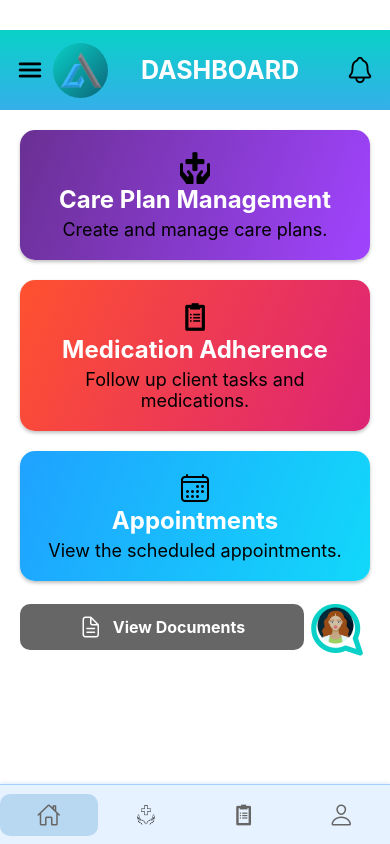
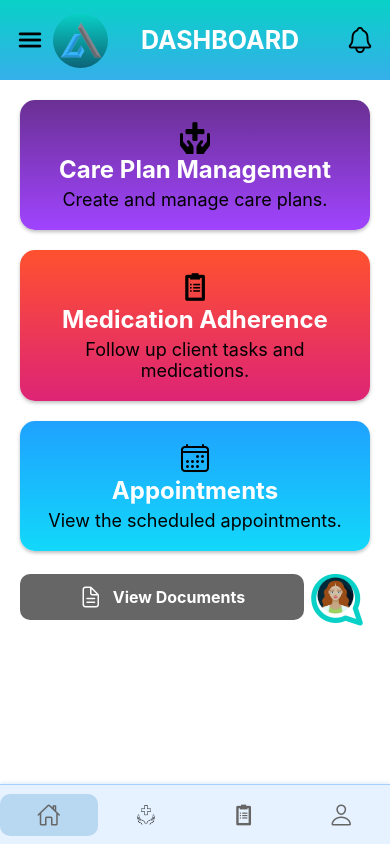
Before and after one commit to akindukodithuwakku/ATG-Mobile, a React Native app: screen /CNDashboard in a window 390 px wide. Built offline with nearby package versions, Linux system fonts and the light colour scheme.

Commit message:
Update Care Navigator dashboard with proper implementation for auto logout feature.

```diff
--- a/screens/CNDashboard.js
+++ b/screens/CNDashboard.js
@@ -1,4 +1,4 @@
-import React, { useState, useCallback  } from "react";
+import React, { useState, useCallback } from "react";
 import {
   View,
   Text,
@@ -6,48 +6,68 @@ import {
   Image,
   TouchableOpacity,
   StatusBar,
-  useColorScheme,
   ScrollView,
+  Platform,
 } from "react-native";
+import { useFocusEffect } from "@react-navigation/native";
 import SideNavigationCN from "../Components/SideNavigationCN";
 import BottomNavigationCN from "../Components/BottomNavigationCN";
-import { Ionicons, Foundation } from "@expo/vector-icons";
-import FontAwesome from "@expo/vector-icons/FontAwesome";
-import FontAwesome5 from "@expo/vector-icons/FontAwesome5";
-import Feather from "@expo/vector-icons/Feather";
+import {
+  Ionicons,
+  Foundation,
+  Feather,
+  FontAwesome,
+  FontAwesome5,
+} from "@expo/vector-icons";
 import { LinearGradient } from "expo-linear-gradient";
+import { useAutomaticLogout } from "../screens/AutoLogout";
 
 const CNDashboard = ({ navigation }) => {
+  const { resetTimer } = useAutomaticLogout();
   const [isMenuOpen, setIsMenuOpen] = useState(false);
-  const scheme = useColorScheme();
+
+  // Reset timer when screen comes into focus
+  useFocusEffect(
+    React.useCallback(() => {
+      resetTimer();
+    }, [])
+  );
+
+  // Handle user interactions to reset the timer
+  const handleUserInteraction = useCallback(() => {
+    resetTimer();
+  }, [resetTimer]);
 
   const toggleMenu = useCallback(() => {
+    resetTimer();
     setIsMenuOpen(!isMenuOpen);
-  }, [isMenuOpen]);
+  }, [isMenuOpen, resetTimer]);
 
-  const navigateToNotifications = useCallback(() => {
-    navigation.navigate("NotificationsCN");
-  }, [navigation]);
-
-  const navigateToChat = useCallback(() => {
-    navigation.navigate("Chat");
-  }, [navigation]);
+  const navigateToScreen = useCallback(
+    (screenName) => {
+      resetTimer();
+      navigation.navigate(screenName);
+    },
+    [navigation, resetTimer]
+  );
 
   return (
-    <View style={styles.container}>
+    <TouchableOpacity
+      activeOpacity={1}
+      onPress={handleUserInteraction}
+      style={styles.container}
+    >
       <StatusBar
-        barStyle={scheme === "dark" ? "light-content" : "dark-content"}
-        translucent={true}
-        backgroundColor={scheme === "dark" ? "black" : "transparent"}
+        barStyle="light-content"
+        backgroundColor="transparent"
+        translucent
       />
 
-      {/* Header */}
       <LinearGradient
         colors={["#09D1C7", "#35AFEA"]}
-        style={styles.header}
-        start={{ x: 0, y: 0 }}
-        end={{ x: 0, y: 1 }}
+        style={styles.headerGradient}
       >
+        <View style={styles.header}>
           <TouchableOpacity style={styles.menuButton} onPress={toggleMenu}>
             <Ionicons
               name={isMenuOpen ? "close" : "menu"}
@@ -60,8 +80,6 @@ const CNDashboard = ({ navigation }) => {
             <LinearGradient
               colors={["#09D1C7", "#0C6478"]}
               style={styles.circleGradient}
-            start={{ x: 0, y: 0 }}
-            end={{ x: 1, y: 1 }}
             />
             <Image
               source={require("../assets/Ayman_Logo.png")}
@@ -73,10 +91,11 @@ const CNDashboard = ({ navigation }) => {
 
           <TouchableOpacity
             style={styles.notificationButton}
-          onPress={navigateToNotifications}
+            onPress={() => navigateToScreen("NotificationsCN")}
           >
             <Ionicons name="notifications-outline" size={30} color="black" />
           </TouchableOpacity>
+        </View>
       </LinearGradient>
 
       {/* Overlay for Side Navigation */}
@@ -94,18 +113,17 @@ const CNDashboard = ({ navigation }) => {
       <ScrollView
         style={styles.scrollView}
         contentContainerStyle={styles.scrollContent}
+        onScrollBeginDrag={handleUserInteraction}
       >
         {/* Main Navigation Cards */}
         <View style={styles.cardContainer}>
           <TouchableOpacity
             style={styles.card}
-            onPress={() => navigation.navigate("CarePlanCN")}
+            onPress={() => navigateToScreen("CarePlanCN")}
           >
             <LinearGradient
               colors={["#6a3093", "#a044ff"]}
               style={styles.cardGradient}
-              start={{ x: 0, y: 0 }}
-              end={{ x: 1, y: 1 }}
             >
               <View style={styles.carePlanIcon}>
                 {/* Heart */}
@@ -131,13 +149,11 @@ const CNDashboard = ({ navigation }) => {
           </TouchableOpacity>
           <TouchableOpacity
             style={styles.card}
-            onPress={() => navigation.navigate("MedicationCN")}
+            onPress={() => navigateToScreen("MedicationCN")}
           >
             <LinearGradient
               colors={["#FF512F", "#DD2476"]}
               style={styles.cardGradient}
-              start={{ x: 0, y: 0 }}
-              end={{ x: 1, y: 1 }}
             >
               <Foundation name="clipboard-notes" size={32} color="black" />
               <Text style={styles.cardTitle}>Medication Adherence</Text>
@@ -149,13 +165,11 @@ const CNDashboard = ({ navigation }) => {
 
           <TouchableOpacity
             style={styles.card}
-            onPress={() => navigation.navigate("Appointments")}
+            onPress={() => navigateToScreen("Appointments")}
           >
             <LinearGradient
               colors={["#1FA2FF", "#12D8FA"]}
               style={styles.cardGradient}
-              start={{ x: 0, y: 0 }}
-              end={{ x: 1, y: 1 }}
             >
               <Ionicons name="calendar-outline" size={32} color="black" />
               <Text style={styles.cardTitle}>Appointments</Text>
@@ -169,14 +183,17 @@ const CNDashboard = ({ navigation }) => {
           {/* View Documents Button */}
           <TouchableOpacity
             style={styles.documentsButton}
-            onPress={() => navigation.navigate("DocumentCN")}
+            onPress={() => navigateToScreen("DocumentCN")}
           >
             <Ionicons name="document-text-outline" size={24} color="white" />
             <Text style={styles.documentsButtonText}>View Documents</Text>
           </TouchableOpacity>
 
           {/* Chat Icon */}
-          <TouchableOpacity style={styles.chatButton} onPress={navigateToChat}>
+          <TouchableOpacity
+            style={styles.chatButton}
+            onPress={() => navigateToScreen("Chat")}
+          >
             <View style={styles.chatIconContainer}>
               <Feather
                 name="message-circle"
@@ -195,7 +212,7 @@ const CNDashboard = ({ navigation }) => {
 
       {/* Bottom Navigation */}
       <BottomNavigationCN navigation={navigation} />
-    </View>
+    </TouchableOpacity>
   );
 };
 
@@ -204,11 +221,13 @@ const styles = StyleSheet.create({
     flex: 1,
     backgroundColor: "#fff",
   },
+  headerGradient: {
+    paddingTop: Platform.OS === "ios" ? 50 : StatusBar.currentHeight,
+  },
   header: {
     flexDirection: "row",
     alignItems: "center",
     padding: 15,
-    marginTop: 30,
     justifyContent: "space-between",
   },
   menuButton: {
```
Lines whose indentation alone changed are shown as unchanged.
